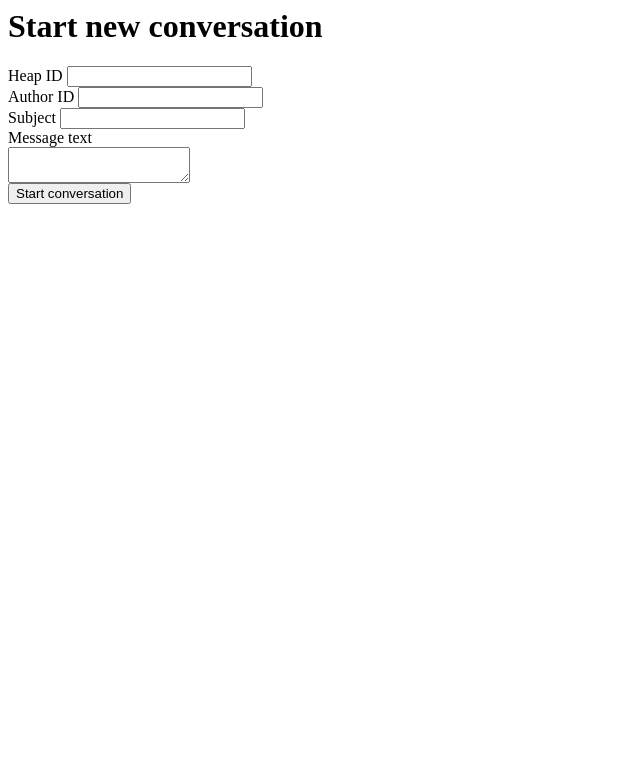
After one commit to hcs42/heapkeeper, a Django app: template templates/addconv.html in a window 1280 px wide. The commit adds this page. Shown: the top 783 px of the page, without its empty margins (0-640 px from the left). Run offline with Django 3.2, Linux system fonts and the light colour scheme; the template is opened without the code that fills it, so the values that code supplies are empty.

Commit message:
UI now supports adding new conversation
[ui feature]

Labels not handled yet.

```diff
--- /dev/null
+++ b/templates/addconv.html
@@ -0,0 +1,42 @@
+<html>
+    <head>
+        <title>
+            Heapkeeper
+        </title>
+        <style>
+            div.message { padding-left: 3em; }
+        </style>
+    </head>
+    <body>
+        <h1>
+            Start new conversation
+        </h1>
+
+        {% if error_message %}
+        <p>
+            <strong>
+                {{ error_message }}
+            </strong>
+        </p>
+        {% endif %}
+
+        <form action="{% url hk.views.addconv %}" method="post">
+        {% csrf_token %}
+            <label for="author">Heap ID</label>
+            <input type="input" name="heap" value="" />
+            <br />
+            <label for="author">Author ID</label>
+            <input type="input" name="author" value="" />
+            <br />
+            <label for="author">Subject</label>
+            <input type="input" name="subject" value="" />
+            <br />
+            <label for="text">Message text</label>
+            <br />
+            <textarea name="text">
+            </textarea>
+            <br />
+            <input type="submit" value="Start conversation" />
+        </form>
+    </body>
+<html>
--- a/templates/heap.html
+++ b/templates/heap.html
@@ -20,5 +20,8 @@
             </li>
         {% endfor %}
         </ul>
+        <a href="{% url hk.views.addconv %}">
+            Start new conversation
+        </a>
     </body>
 <html>
--- a/urls.py
+++ b/urls.py
@@ -29,4 +29,5 @@ urlpatterns = patterns('hk.views',
     (r'^heap/$', 'heaps'),
     (r'^addmessage/$', 'addmessage'),
     (r'^addheap/$', 'addheap'),
+    (r'^addconv/$', 'addconv'),
 )
```
Also changed, not shown: views.py (+35 -0 lines).
